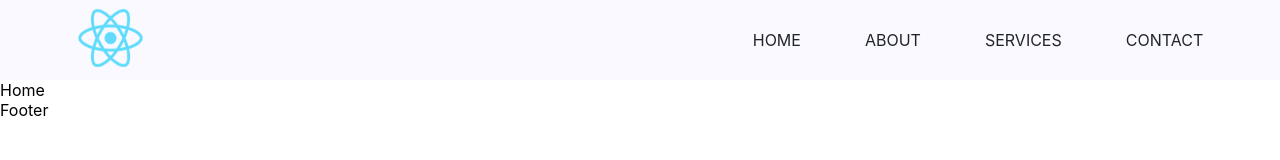
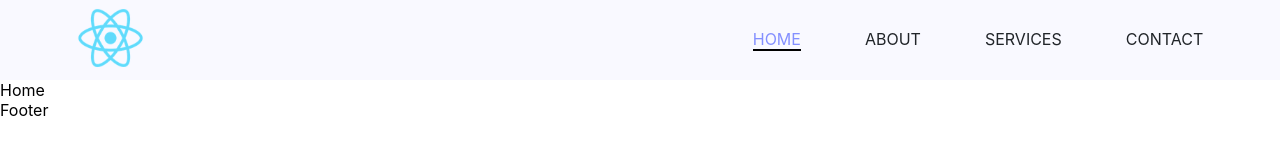
Before and after one commit to GeekyNaved/food-webapp, a React (Create React App) app: page / in a window 1280 px wide. Shown: the top 160 px of the page. Built offline with nearby package versions, Linux system fonts and the light colour scheme.

Commit message:
adding active class styling on active links

```diff
--- a/public/index.html
+++ b/public/index.html
@@ -24,7 +24,7 @@
       work correctly both with client-side routing and a non-root public URL.
       Learn how to configure a non-root public URL by running `npm run build`.
     -->
-    <title>React App</title>
+    <title>Food WebApp</title>
   </head>
   <body>
     <noscript>You need to enable JavaScript to run this app.</noscript>
--- a/src/components/Navbar.jsx
+++ b/src/components/Navbar.jsx
@@ -3,21 +3,52 @@ import { NavLink } from "react-router-dom";
 import styled from "styled-components";
 
 const Navbar = () => {
+  let activeStyle = {
+    color: '#8490ff',
+    borderBottom: "2px solid black",
+  };
+
   return (
     <MainNavBar>
       <div className="menuIcon">
         <ul className="navbar-list">
           <li>
-            <NavLink className="navbar-link" to="/">Home</NavLink>
+            <NavLink
+              className="navbar-link"
+              to="/"
+              style={({ isActive }) => (isActive ? activeStyle : undefined)}
+              end
+            >
+              Home
+            </NavLink>
           </li>
           <li>
-            <NavLink activeStyle={{ color: 'red' }} className="navbar-link" to="/about">About</NavLink>
+            <NavLink
+              activeStyle={{ color: "red" }}
+              className="navbar-link"
+              to="/about"
+              style={({ isActive }) => (isActive ? activeStyle : undefined)}
+            >
+              About
+            </NavLink>
           </li>
           <li>
-            <NavLink className="navbar-link" to="/services">Services</NavLink>
+            <NavLink
+              className="navbar-link"
+              to="/services"
+              style={({ isActive }) => (isActive ? activeStyle : undefined)}
+            >
+              Services
+            </NavLink>
           </li>
           <li>
-            <NavLink className="navbar-link" to="/contact">Contact</NavLink>
+            <NavLink
+              className="navbar-link"
+              to="/contact"
+              style={({ isActive }) => (isActive ? activeStyle : undefined)}
+            >
+              Contact
+            </NavLink>
           </li>
         </ul>
       </div>
@@ -30,20 +61,16 @@ const MainNavBar = styled.nav`
     display: flex;
     gap: 4rem;
     .navbar-link {
-        &:link, &:visited {
-            text-decoration: none;
-            display: inline-block;
-            font-size: 1rem;
-            color: ${({theme}) => theme.colors.black};
-            text-transform: uppercase;
-            transition: color 0.3s linear;
-        }
+      text-decoration: none;
+      display: inline-block;
+      font-size: 1rem;
+      color: ${({ theme }) => theme.colors.black};
+      text-transform: uppercase;
+      // transition: color 0.3s linear;
 
-        &:hover, &:active{
-            color: ${({theme}) => theme.colors.helper};
-            text-decoration: underline;
-        }
-
+      &:hover {
+        color: ${({ theme }) => theme.colors.helper};
+      }
     }
   }
 `;
```
